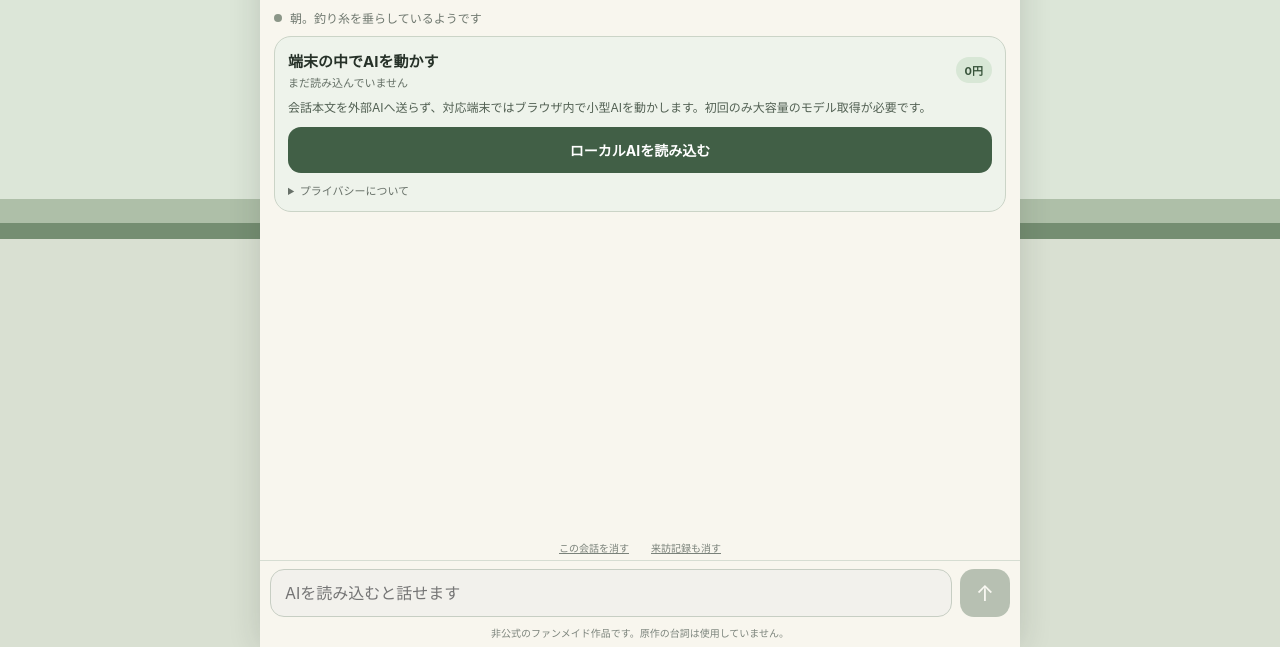
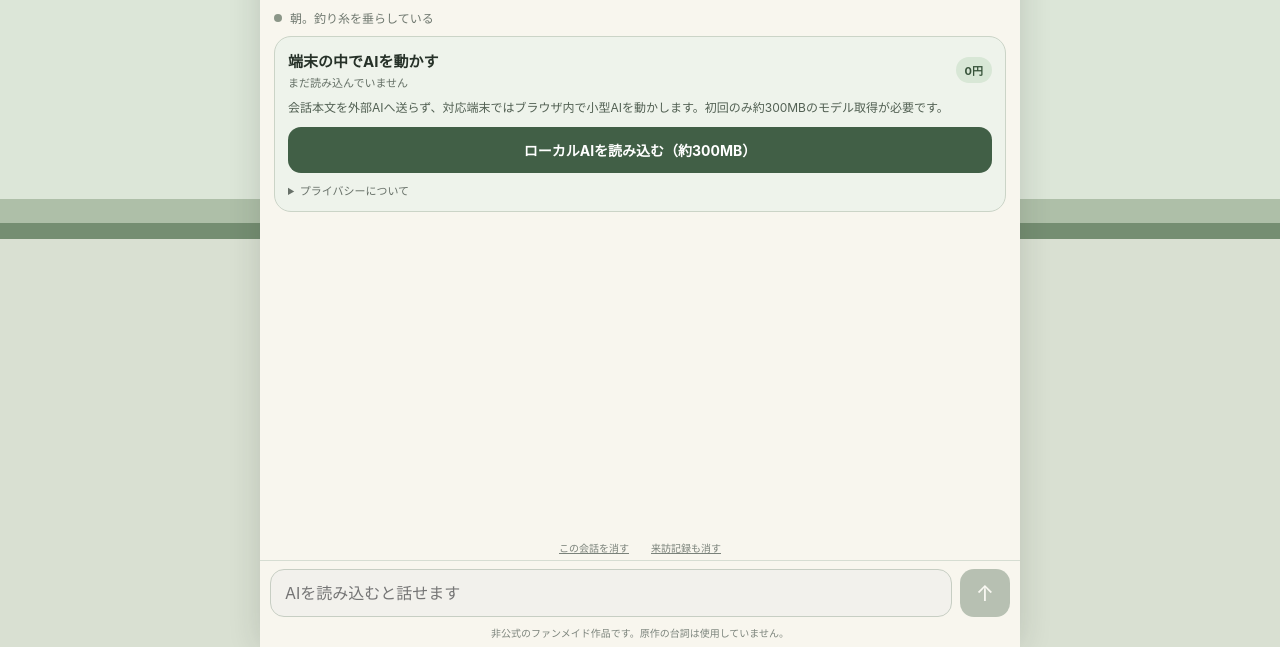
Before and after one commit to testeste55555/sniff, a plain HTML site: page index.html in a window 1280 px wide. Shown: the part 153-800 px from the top of the page. Drawn offline with Linux system fonts and the light colour scheme.

Commit message:
Load v4 persona model and show model size

```diff
--- a/index.html
+++ b/index.html
@@ -34,8 +34,8 @@
           </div>
           <span class="local-badge">0円</span>
         </div>
-        <p>会話本文を外部AIへ送らず、対応端末ではブラウザ内で小型AIを動かします。初回のみ大容量のモデル取得が必要です。</p>
-        <button id="loadAiButton" class="primary-action" type="button">ローカルAIを読み込む</button>
+        <p>会話本文を外部AIへ送らず、対応端末ではブラウザ内で小型AIを動かします。初回のみ約300MBのモデル取得が必要です。</p>
+        <button id="loadAiButton" class="primary-action" type="button">ローカルAIを読み込む（約300MB）</button>
         <div id="progressWrap" class="progress-wrap" hidden>
           <div class="progress-track"><div id="progressBar" class="progress-bar"></div></div>
           <span id="progressText">準備しています…</span>
@@ -64,6 +64,7 @@
 
     <footer>非公式のファンメイド作品です。原作の台詞は使用していません。</footer>
   </main>
-  <script type="module" src="app.js"></script>
+  <script src="persona.js"></script>
+  <script type="module" src="app-v4.js"></script>
 </body>
 </html>
```
